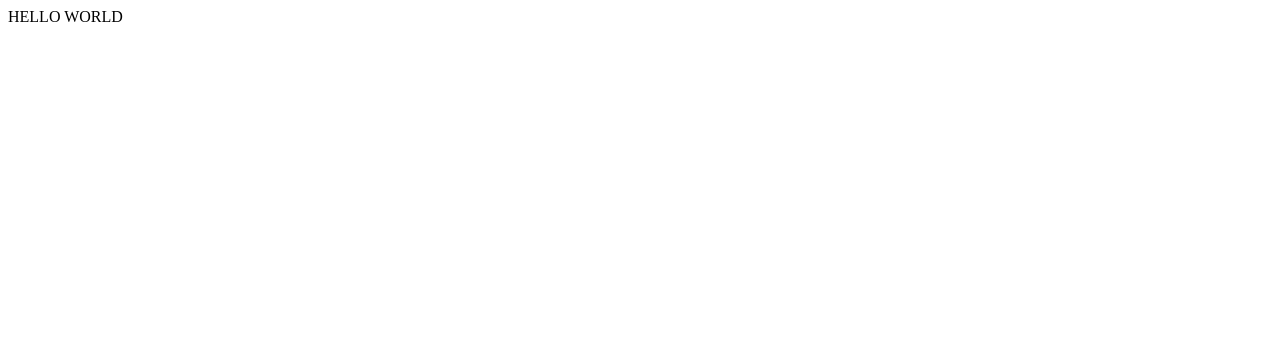
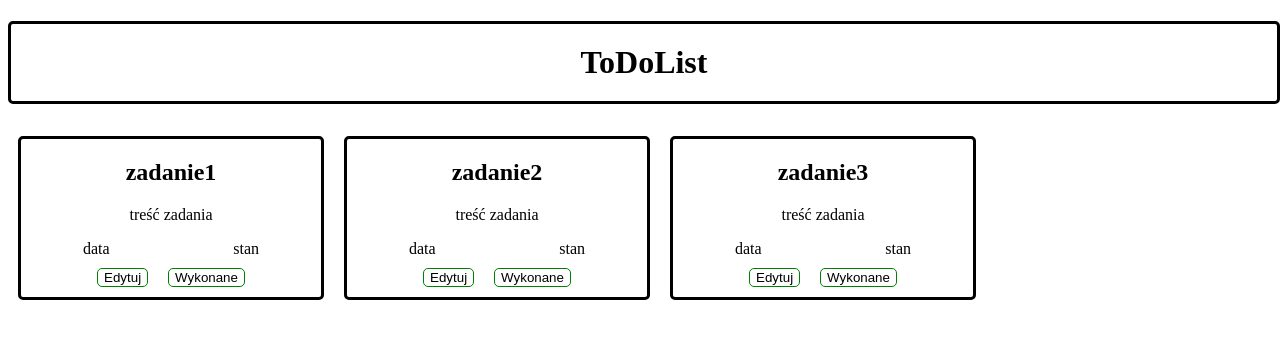
Before and after one commit to michal631235/ToDoList, a JavaScript app: page / in a window 1280 px wide. Shown: the top 338 px of the page. Built offline with nearby package versions, Linux system fonts and the light colour scheme; the HTML template or start-up script is replaced by a standard one.

Commit message:
created main look of the project

```diff
--- a/src/App.js
+++ b/src/App.js
@@ -1,6 +1,15 @@
+import Task from './components/Task';
+
 function App() {
   return (
-    <div>HELLO WORLD</div>
+    <div>
+      <h1 className="header">ToDoList</h1>
+      <div className="tasks">
+        <Task title="zadanie1"/>
+        <Task title="zadanie2"/>
+        <Task title="zadanie3"/>
+      </div>
+    </div>
   );
 }
 
--- /dev/null
+++ b/src/components/Task.js
@@ -0,0 +1,18 @@
+function Task({title}) {
+    return(
+        <div className="task">
+            <div><h2>{title}</h2></div>
+            <div>
+                <p>treść zadania</p>
+                <div className="bottomTask">
+                    <div>data</div><div>stan</div>
+                </div>
+                <div>
+                    <button className="btn">Edytuj</button><button className="btn">Wykonane</button>
+                </div>
+            </div>
+        </div>
+    );
+}
+
+export default Task;
--- a/src/index.css
+++ b/src/index.css
@@ -0,0 +1,31 @@
+.tasks{
+    display: flex;
+}
+
+.header{
+    border-radius: 5px;
+    text-align: center;
+    border: 3px solid black;
+    padding: 20px;
+    width: 97%;
+}
+
+.task{
+    text-align: center;
+    margin: 10px;
+    width: 300px;
+    border: solid black 3px;
+    border-radius: 5px;
+}
+
+.bottomTask{
+    display: flex;
+    justify-content: space-around;
+}
+
+.btn{
+    background-color: white;
+    border: 1px solid green;
+    border-radius: 5px;
+    margin: 10px;
+}
```
